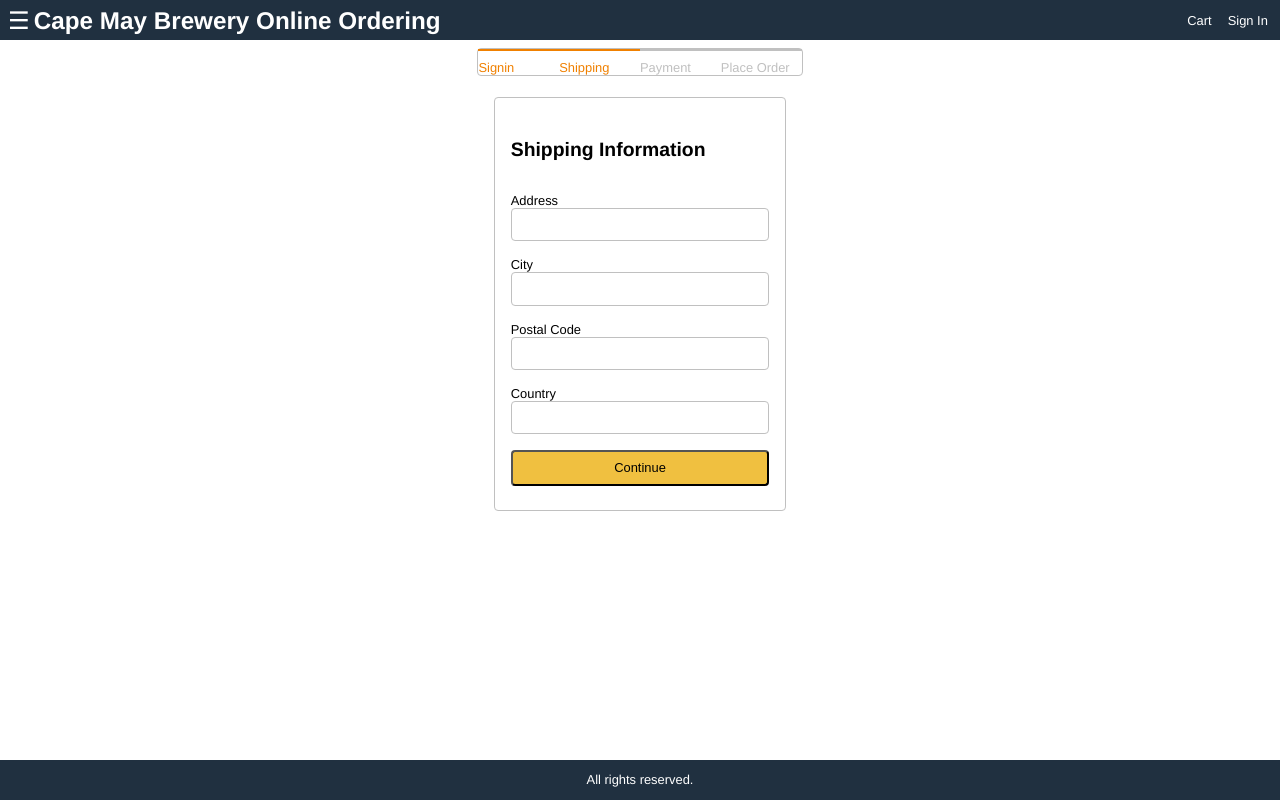
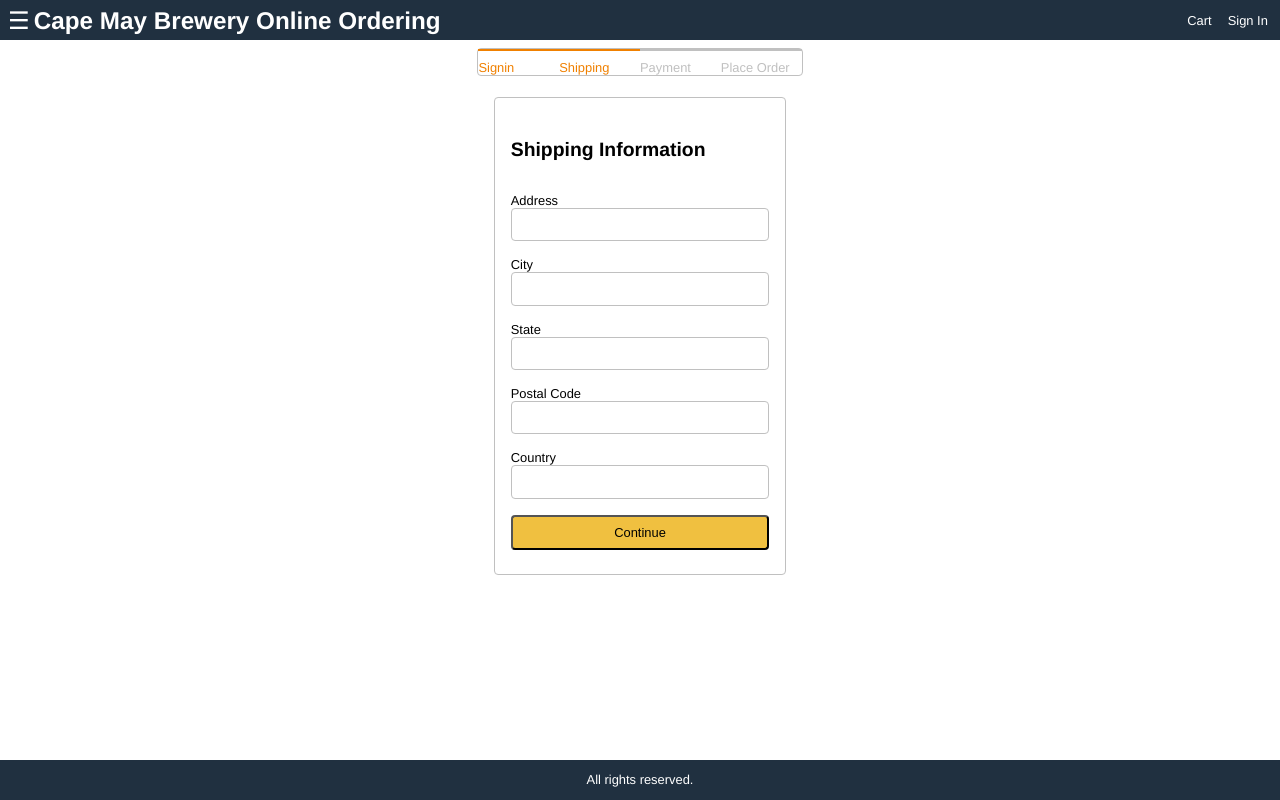
Before and after one commit to frankerr9189/eCommerce2, a React (Create React App) app in the folder frontend/: page /shipping in a window 1280 px wide. Built offline with nearby package versions, Linux system fonts and the light colour scheme; the HTML template or start-up script is replaced by a standard one.

Commit message:
Update ShippingScreen.js

```diff
--- a/frontend/src/screens/ShippingScreen.js
+++ b/frontend/src/screens/ShippingScreen.js
@@ -1,6 +1,6 @@
-import React, { useEffect, useState } from 'react';
-import {useSelector, useDispatch} from 'react-redux';
-import {Link} from 'react-router-dom';
+import React, { useState } from 'react';
+import {useDispatch} from 'react-redux';
+//import {Link} from 'react-router-dom';
 import {saveShipping} from '../actions/cartActions';
 import CheckoutSteps from '../components/CheckoutSteps';
 
@@ -8,6 +8,7 @@
 
     const[address, setAddress] = useState('');
     const[city, setCity] = useState('');
+    const[state, setState] = useState('');
     const[postalCode, setPostalCode] = useState('');
     const[country, setCountry] = useState('');
 
@@ -15,7 +16,7 @@
 
     const submitHandler = (e) => {
         e.preventDefault();
-        dispatch(saveShipping({address, city, postalCode, country}));
+        dispatch(saveShipping({address, city, state, postalCode, country}));
         props.history.push ('payment')
     }
 
@@ -42,6 +43,13 @@
                     </input>
                 </li>
                 <li>
+                    <label htmlFor="state">
+                        State
+                    </label>
+                    <input type="text" name="state" id="state" onChange={(e) => setState(e.target.value)}>
+                    </input>
+                </li>
+                <li>
                     <label htmlFor="postalCode">
                         Postal Code
                     </label>
```
